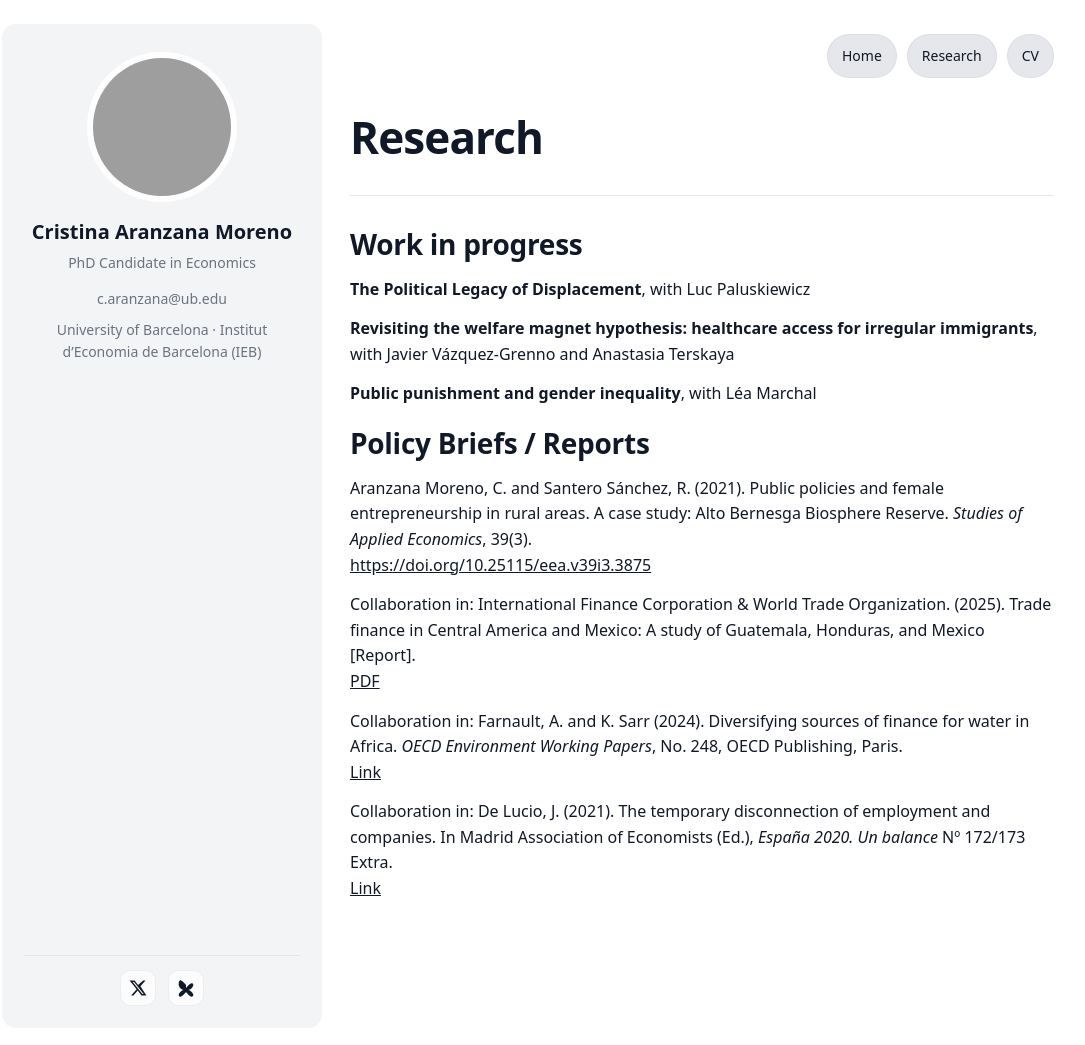
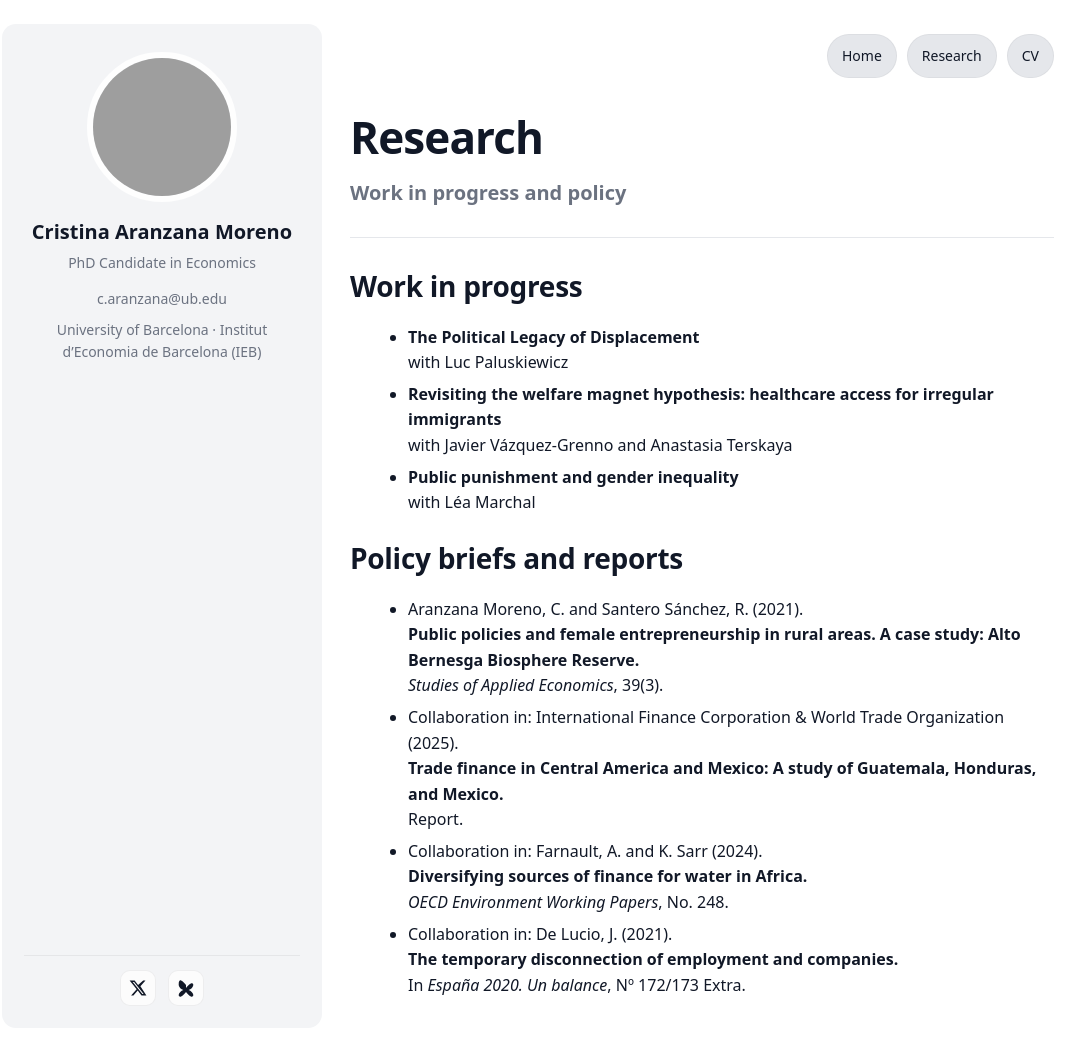
Before and after one commit to cristinaaranzana/cristinaaranzana.github.io, a Jekyll site: the page built from research.md, in a window 1280 px wide and 1052 px high. Shown: the top 1045 px of the window, without its empty margins (112-1197 px from the left). Built offline with Jekyll 4.4.1, drawn with Linux system fonts in a browser that asks for light colours; grey boxes are pictures that could not be loaded.

Commit message:
Update research.md

```diff
--- a/research.md
+++ b/research.md
@@ -1,26 +1,52 @@
 ---
 layout: default
 title: Research
+subtitle: "Work in progress and policy"
 ---
 
-## Work in progress
+<h2>Work in progress</h2>
 
-**The Political Legacy of Displacement**, with Luc Paluskiewicz
+<ul>
+  <li>
+    <strong>The Political Legacy of Displacement</strong><br/>
+    with Luc Paluskiewicz
+  </li>
 
-**Revisiting the welfare magnet hypothesis: healthcare access for irregular immigrants**, with Javier Vázquez-Grenno and Anastasia Terskaya
+  <li>
+    <strong>Revisiting the welfare magnet hypothesis: healthcare access for irregular immigrants</strong><br/>
+    with Javier Vázquez-Grenno and Anastasia Terskaya
+  </li>
 
-**Public punishment and gender inequality**, with Léa Marchal
+  <li>
+    <strong>Public punishment and gender inequality</strong><br/>
+    with Léa Marchal
+  </li>
+</ul>
 
-## Policy Briefs / Reports
+<h2>Policy briefs and reports</h2>
 
-Aranzana Moreno, C. and Santero Sánchez, R. (2021). Public policies and female entrepreneurship in rural areas. A case study: Alto Bernesga Biosphere Reserve. *Studies of Applied Economics*, 39(3).
-<a href="https://doi.org/10.25115/eea.v39i3.3875" target="_blank" rel="noopener noreferrer">https://doi.org/10.25115/eea.v39i3.3875</a>
+<ul>
+  <li>
+    Aranzana Moreno, C. and Santero Sánchez, R. (2021).<br/>
+    <strong>Public policies and female entrepreneurship in rural areas. A case study: Alto Bernesga Biosphere Reserve.</strong><br/>
+    <em>Studies of Applied Economics</em>, 39(3).
+  </li>
 
-Collaboration in: International Finance Corporation & World Trade Organization. (2025). Trade finance in Central America and Mexico: A study of Guatemala, Honduras, and Mexico [Report].
-<a href="https://www.ifc.org/content/dam/ifc/doc/2025/trade-finance-in-central-america-and-mexico.pdf" target="_blank" rel="noopener noreferrer">PDF</a>
+  <li>
+    Collaboration in: International Finance Corporation &amp; World Trade Organization (2025).<br/>
+    <strong>Trade finance in Central America and Mexico: A study of Guatemala, Honduras, and Mexico.</strong><br/>
+    Report.
+  </li>
 
-Collaboration in: Farnault, A. and K. Sarr (2024). Diversifying sources of finance for water in Africa. *OECD Environment Working Papers*, No. 248, OECD Publishing, Paris.
-<a href="https://www.oecd.org/en/publications/diversifying-sources-of-finance-for-water-in-africa_114791fd-en.html" target="_blank" rel="noopener noreferrer">Link</a>
+  <li>
+    Collaboration in: Farnault, A. and K. Sarr (2024).<br/>
+    <strong>Diversifying sources of finance for water in Africa.</strong><br/>
+    <em>OECD Environment Working Papers</em>, No. 248.
+  </li>
 
-Collaboration in: De Lucio, J. (2021). The temporary disconnection of employment and companies. In Madrid Association of Economists (Ed.), *España 2020. Un balance* Nº 172/173 Extra.
-<a href="https://privado.cemad.es/revistas/online/Revistas/Economistas%20Extra%20Num%20172-173.pdf/189" target="_blank" rel="noopener noreferrer">Link</a>
+  <li>
+    Collaboration in: De Lucio, J. (2021).<br/>
+    <strong>The temporary disconnection of employment and companies.</strong><br/>
+    In <em>España 2020. Un balance</em>, Nº 172/173 Extra.
+  </li>
+</ul>
```
